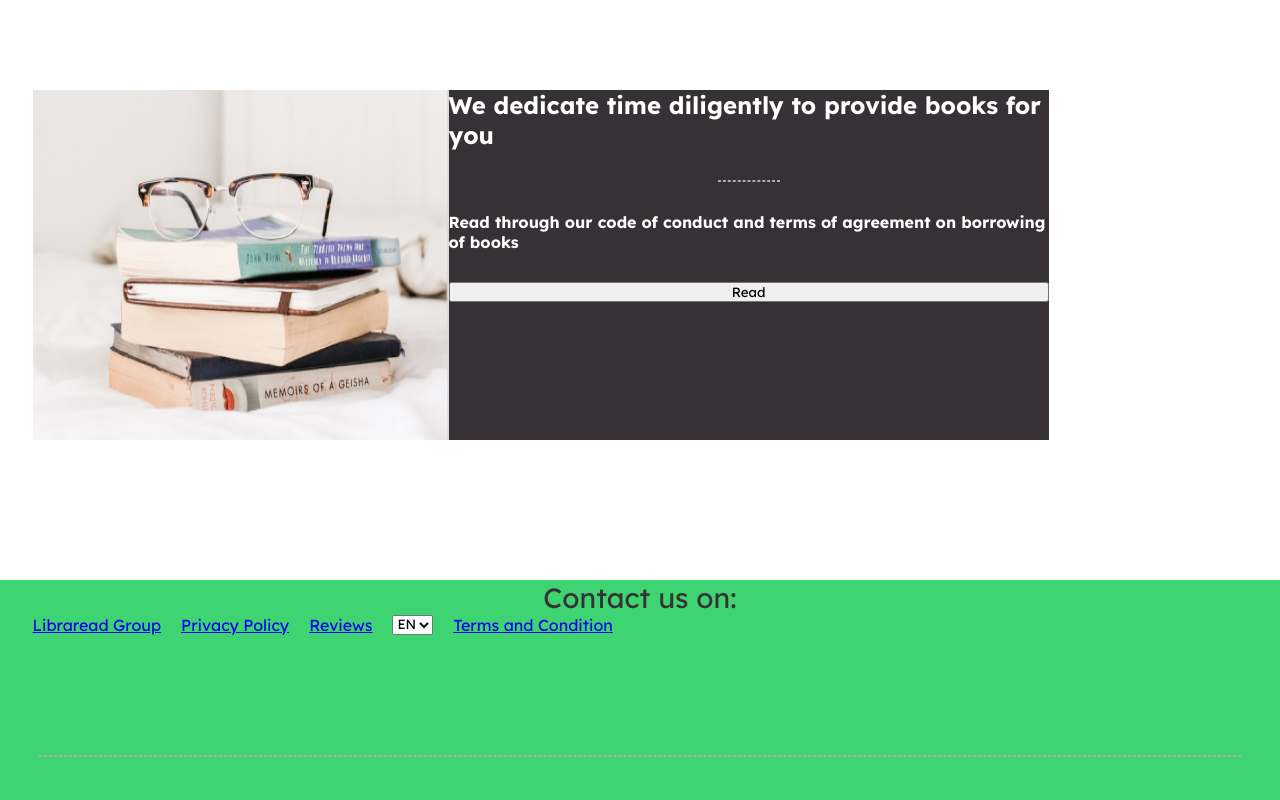
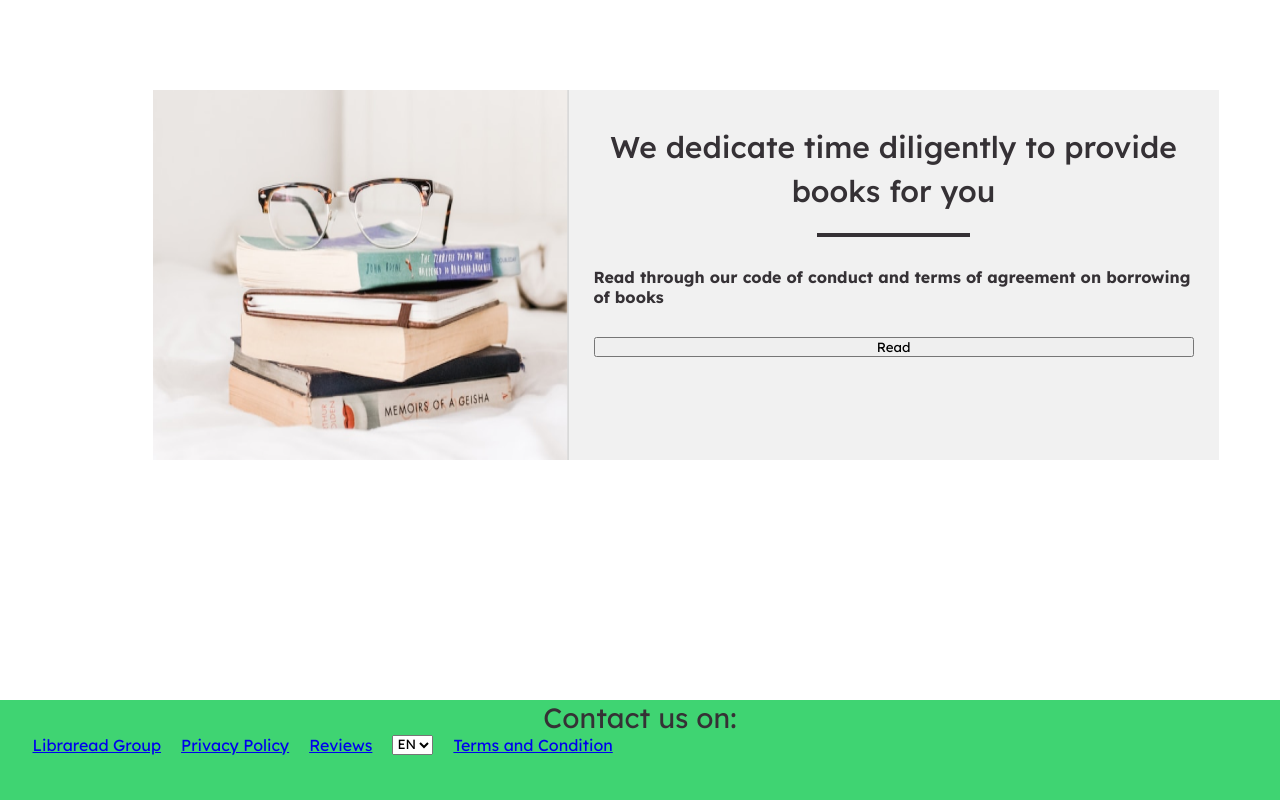
Before and after one commit to MrLad01/Libra1, a React (Create React App) app: page /services/others/footer in a window 1280 px wide. Shown: the part 3920-4720 px from the top of the page. Built offline with nearby package versions, Linux system fonts and the light colour scheme.

Commit message:
update on footer

```diff
--- a/src/index.css
+++ b/src/index.css
@@ -531,7 +531,7 @@ body{
   flex-direction: row;
   gap: 10px;
   position: relative;
-  left: 400px;
+  left: 410px;
 }
 
 .others hr{
@@ -578,26 +578,38 @@ body{
 }
 
 .footer div .terms-and-condition{
-  margin-top: 100px;
+  margin: 100px auto;
   display: flex;
   flex-direction: row;
+  padding-bottom: 200px;
+  padding-left: 120px;
 }
 .footer div .terms-and-condition .terms-text{
   display: flex;
   flex-direction: column;
   width: 600px;
-  height: 350px;
-  background-color: hsl(300, 4%, 20%);
-  color: #ffffff;
+  height: 300px;
+  background-color: #EBEBEBB2;
+  color: #353135;
   gap: 30px;
+  padding: 35px 25px;
 }
+.footer div .terms-and-condition .terms-text h2{
+  font-size: 30px;
+  font-weight: 500;
+  line-height: 44px;
+  letter-spacing: 0em;
+  text-align: center;
+}
+
 .footer div .terms-and-condition .terms-text hr{
-  width: 60px;
-  margin: 0 auto;
+  width: 149.5px;
+  border: 2px solid #353135;
+  margin: -10px auto 0 auto;
 }
 
 .footer footer{
-  margin-top: 200px;
+  margin-top: 100px;
   background: #3FD472;
   color: #ffffff;
   margin-left: -65px;
```
